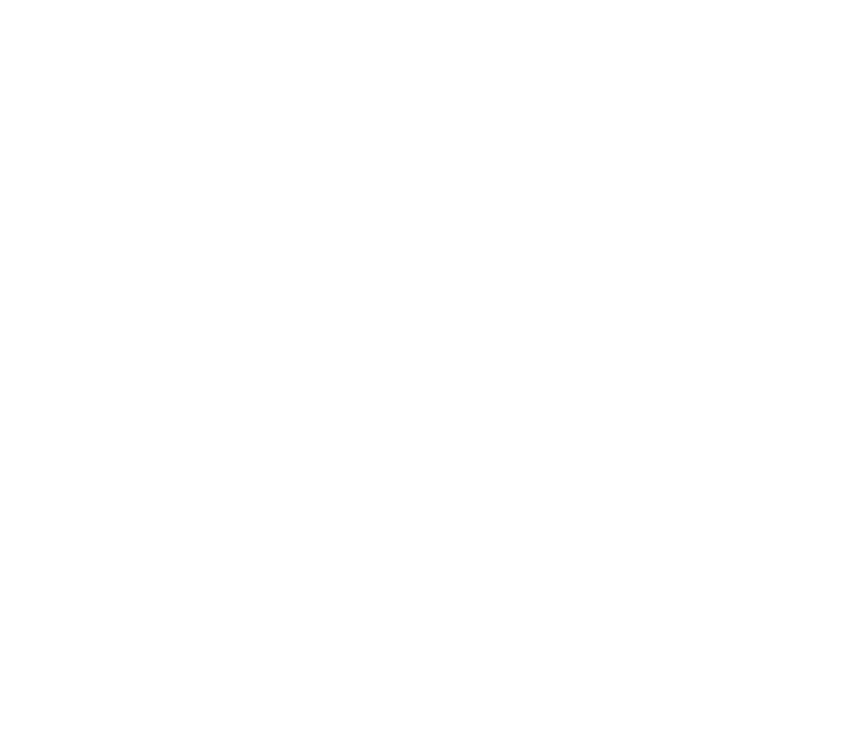
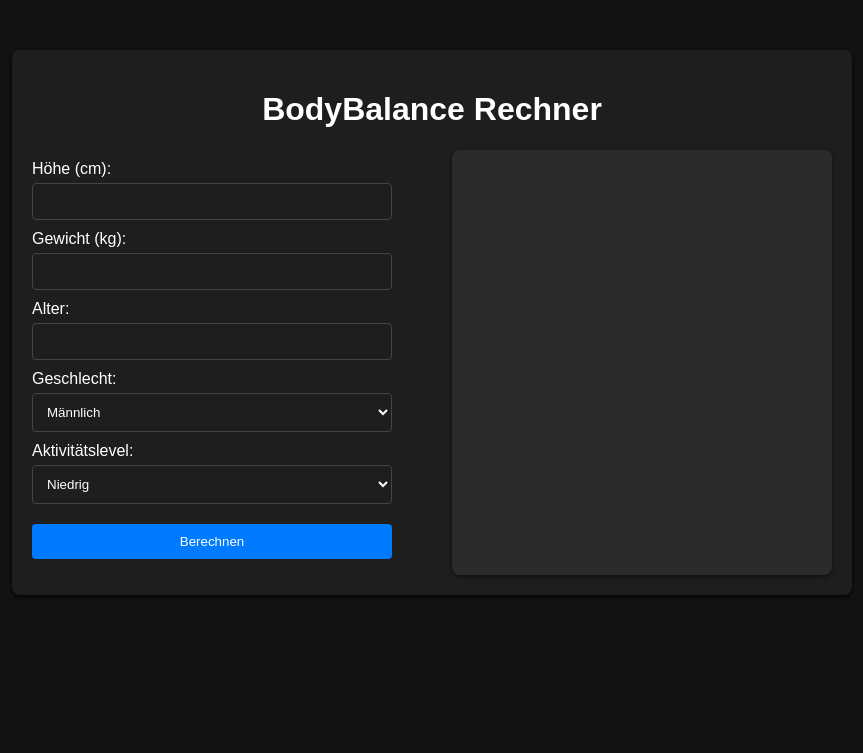
Before and after one commit to Hitz-and-Co/BodyBalance, a plain HTML site: page Frontend/index.html in a window 1280 px wide. Shown: the whole page, without its empty margins (208-1071 px from the left). Drawn offline with Linux system fonts and the light colour scheme.

Commit message:
Frontend

```diff
--- a/Frontend/index.html
+++ b/Frontend/index.html
@@ -1 +1,46 @@
-<!DOCTYPE html>
+<html lang="en">
+<head>
+    <meta charset="UTF-8">
+    <meta name="viewport" content="width=device-width, initial-scale=1.0">
+    <title>BodyBalance</title>
+    <link rel="stylesheet" href="styles.css">
+</head>
+<body>
+    <div class="container">
+        <h1>BodyBalance Rechner</h1>
+        <div class="content">
+            <form id="userForm" class="form-section">
+                <label for="height">Höhe (cm):</label>
+                <input type="number" id="height" name="height" required>
+
+                <label for="weight">Gewicht (kg):</label>
+                <input type="number" id="weight" name="weight" required>
+
+                <label for="age">Alter:</label>
+                <input type="number" id="age" name="age" required>
+
+                <label for="gender">Geschlecht:</label>
+                <select id="gender" name="gender" required>
+                    <option value="male">Männlich</option>
+                    <option value="female">Weiblich</option>
+                </select>
+
+                <label for="activityLevel">Aktivitätslevel:</label>
+                <select id="activityLevel" name="activityLevel" required>
+                    <option value="low">Niedrig</option>
+                    <option value="moderate">Moderat</option>
+                    <option value="high">Hoch</option>
+                </select>
+
+                <button type="submit">Berechnen</button>
+            </form>
+
+            <div class="results-section">
+                <div id="results" class="results" style="display:none;"></div>
+                <div id="error" class="error" style="display:none;"></div>
+            </div>
+        </div>
+    </div>
+    <script src="script.js"></script>
+</body>
+</html>
--- /dev/null
+++ b/Frontend/script.js
@@ -0,0 +1,45 @@
+const form = document.getElementById('userForm');
+const resultsDiv = document.getElementById('results');
+const errorDiv = document.getElementById('error');
+
+form.addEventListener('submit', async (event) => {
+    event.preventDefault();
+
+    const userData = {
+        height: parseFloat(form.height.value),
+        weight: parseFloat(form.weight.value),
+        age: parseInt(form.age.value, 10),
+        gender: form.gender.value,
+        activityLevel: form.activityLevel.value
+    };
+
+    try {
+        const response = await fetch('http://localhost:5144/api/BodyBalance/calculate', {
+            method: 'POST',
+            headers: {
+                'Content-Type': 'application/json'
+            },
+            body: JSON.stringify(userData)
+        });
+
+        if (!response.ok) {
+            throw new Error('Fehler beim Abrufen der Ergebnisse');
+        }
+
+        const data = await response.json();
+        resultsDiv.style.display = 'block';
+        errorDiv.style.display = 'none';
+
+        resultsDiv.innerHTML = `
+            <h3>Ergebnisse</h3>
+            <p><strong>BMI:</strong> ${data.bmi.toFixed(2)}</p>
+            <p>${data.bmi_Feedback || 'Kein Feedback verfügbar.'}</p>
+            <p><strong>TDEE:</strong> ${data.tdee.toFixed(2)} kcal</p>
+            <p>${data.tdee_Feedback || 'Kein Feedback verfügbar.'}</p>
+        `;
+    } catch (error) {
+        resultsDiv.style.display = 'none';
+        errorDiv.style.display = 'block';
+        errorDiv.textContent = error.message;
+    }
+});
--- /dev/null
+++ b/Frontend/styles.css
@@ -0,0 +1,82 @@
+body {
+    font-family: Arial, sans-serif;
+    margin: 0;
+    padding: 0;
+    background-color: #121212;
+    color: #ffffff;
+}
+
+.container {
+    max-width: 800px;
+    margin: 50px auto;
+    padding: 20px;
+    background: #1e1e1e;
+    border-radius: 8px;
+    box-shadow: 0 2px 4px rgba(0, 0, 0, 0.8);
+}
+
+h1 {
+    text-align: center;
+    color: #ffffff;
+}
+
+.content {
+    display: flex;
+    justify-content: space-between;
+}
+
+.form-section {
+    width: 45%;
+}
+
+.results-section {
+    width: 45%;
+    background: #2b2b2b;
+    padding: 10px;
+    border-radius: 8px;
+    box-shadow: 0 2px 4px rgba(0, 0, 0, 0.5);
+}
+
+label {
+    display: block;
+    margin-top: 10px;
+}
+
+input, select {
+    width: 100%;
+    padding: 10px;
+    margin-top: 5px;
+    border: 1px solid #444;
+    border-radius: 4px;
+    background-color: #1e1e1e;
+    color: #fff;
+}
+
+button {
+    margin-top: 20px;
+    padding: 10px;
+    width: 100%;
+    background-color: #007BFF;
+    color: white;
+    border: none;
+    border-radius: 4px;
+    cursor: pointer;
+}
+
+button:hover {
+    background-color: #0056b3;
+}
+
+.results {
+    margin-top: 20px;
+    padding: 10px;
+    background: #333;
+    border-left: 4px solid #007BFF;
+}
+
+.error {
+    margin-top: 20px;
+    padding: 10px;
+    background: #ff0000;
+    border-left: 4px solid #b30000;
+}
```
